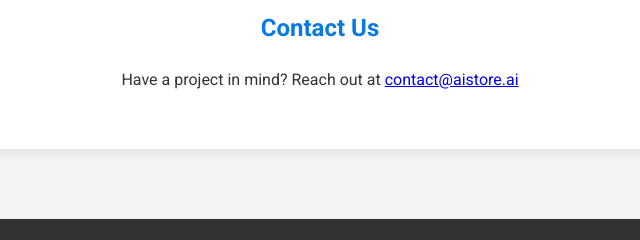
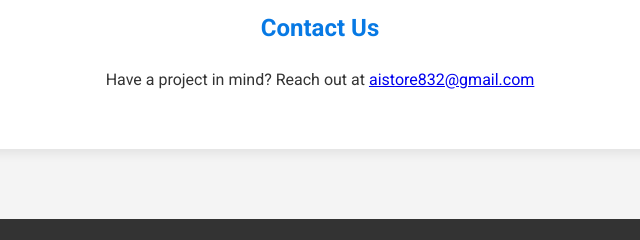
Before and after one commit to aistore-services/aistore-services.github.io, a plain HTML site: page index.html in a window 1280 px wide. Shown: the part 1931-2171 px from the top of the page, 320-960 px from the left. Drawn offline with Linux system fonts and the light colour scheme.

Commit message:
Update index.html

```diff
--- a/index.html
+++ b/index.html
@@ -209,7 +209,7 @@
 
     <section id="contact">
       <h2>Contact Us</h2>
-      <p style="text-align:center;">Have a project in mind? Reach out at <a href="mailto:contact@aistore.ai">contact@aistore.ai</a></p>
+      <p style="text-align:center;">Have a project in mind? Reach out at <a href="mailto:aistore832@gmail.com">aistore832@gmail.com</a></p>
     </section>
   </div>
 
```
